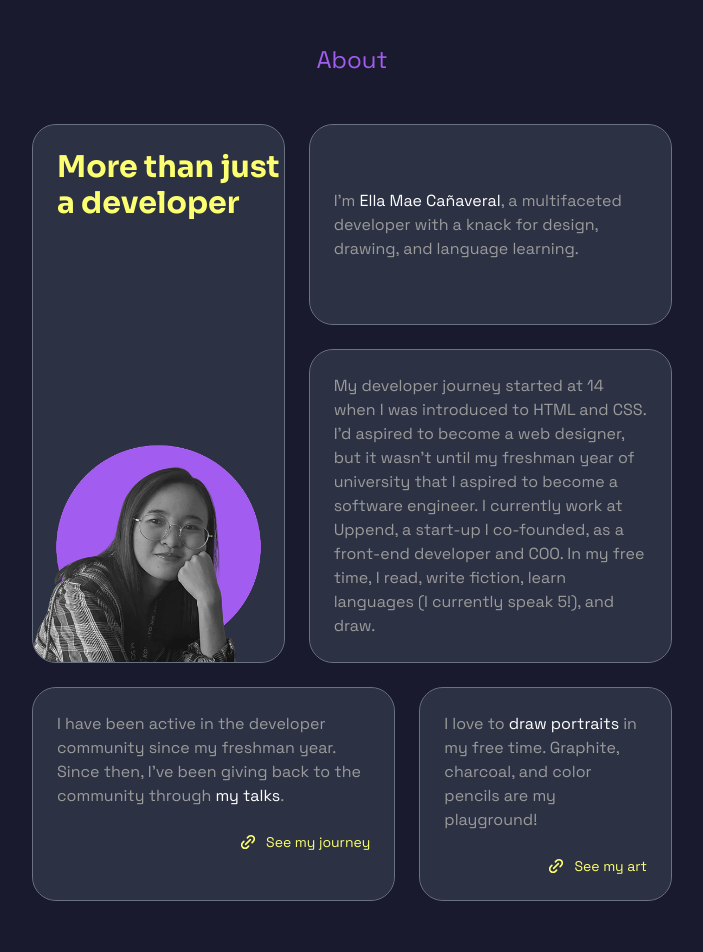
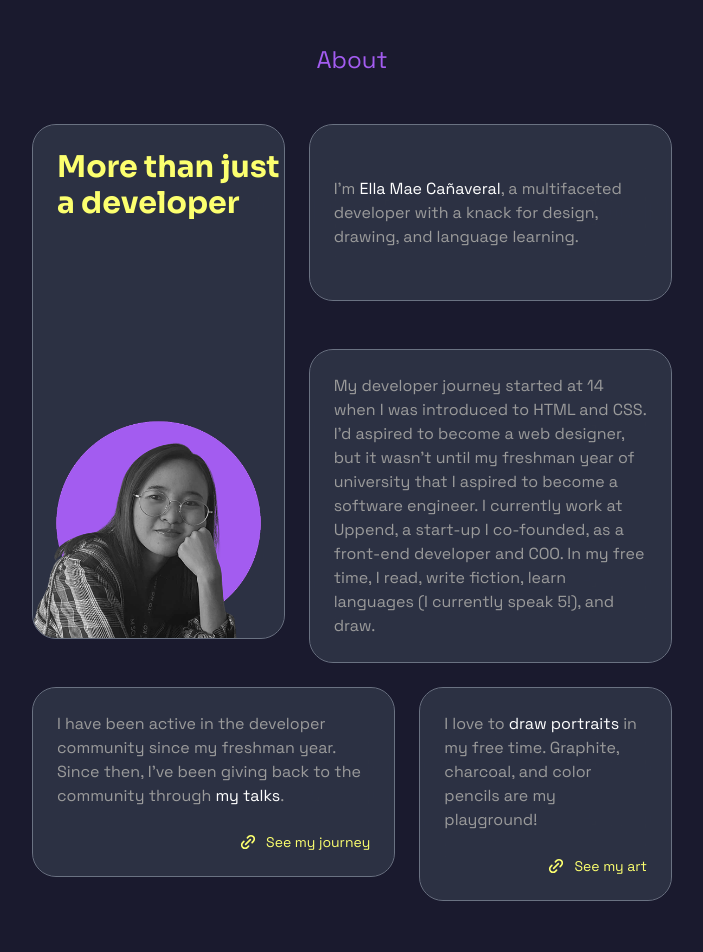
Before and after one commit to ella-emc/my-portfolio, a React (Vite) app: page / in a window 1280 px wide. Shown: the part 900-1852 px from the top of the page, without its empty margins (288-991 px from the left). Built offline with nearby package versions, Linux system fonts and the light colour scheme.

Commit message:
feat: :sparkles: Add stagger animation

```diff
--- a/src/sections/AboutSection.tsx
+++ b/src/sections/AboutSection.tsx
@@ -1,23 +1,58 @@
+import { motion } from "framer-motion";
 import SpotlightCard from "../components/SpotlightCard";
 import image from "/headshot.png";
 
 const AboutSection = () => {
+  const container = {
+    hidden: { opacity: 0 },
+    show: {
+      opacity: 1,
+      transition: {
+        staggerChildren: 0.30
+      }
+    }
+  };
+
+  const item = {
+    hidden: { opacity: 0, y: 20 },
+    show: { opacity: 1, y: 0 }
+  };
+
   return (
     <section>
-      <h2 id="about" className='font-space-grotesk text-primary text-center text-lg lg:text-2xl my-12'>About</h2>
+      <motion.h2
+        id="about"
+        className='font-space-grotesk text-primary text-center text-lg lg:text-2xl my-12'
+        initial={{ opacity: 0, y: 20 }}
+        whileInView={{ opacity: 1, y: 0 }}
+        viewport={{ amount: 0.3 }}
+        transition={{ duration: 1 }}
+      >
+        About
+      </motion.h2>
 
       <div className="space-y-6">
-        <div className='md:grid md:grid-cols-12 md:grid-rows-5 md:gap-6 space-y-6'>
+        <motion.div
+          className='md:grid md:grid-cols-12 md:grid-rows-5 md:gap-6 space-y-6'
+          variants={container}
+          initial="hidden"
+          whileInView="show"
+          viewport={{ amount: 0.1 }}
+        >
+          <motion.div variants={item} className="col-span-5 row-span-5">
             <SpotlightCard
-            className='glassmorph rounded-2xl pt-6 col-span-5 row-span-5 flex flex-col justify-between md:mb-0 hover-zoom hover:bg-background'
+              className='glassmorph rounded-2xl pt-6 flex flex-col justify-between md:mb-0 hover-zoom hover:bg-background h-full'
               spotlightColor1="rgba(163, 92, 240, 0.25)"
               spotlightColor2="rgba(252, 255, 111, 0.25)"
             >
               <h3 className='font-bold font-sora text-accent text-2xl lg:text-3xl pl-6'>More than just a developer</h3>
               <img src={image} className='rounded-b-2xl' />
             </SpotlightCard>
+          </motion.div>
+
+          <motion.div variants={item} className="col-span-7 row-span-2">
             <SpotlightCard
-            className='glassmorph rounded-2xl p-6 flex items-center justify-center col-span-7 row-span-2 md:mb-0 hover-zoom hover:bg-background'
+              className='glassmorph rounded-2xl p-6 flex items-center justify-center md:mb-0 hover-zoom hover:bg-background h-full'
               spotlightColor1="rgba(163, 92, 240, 0.25)"
               spotlightColor2="rgba(252, 255, 111, 0.25)"
             >
@@ -25,8 +60,11 @@ const AboutSection = () => {
                 I'm <span className="text-text">Ella Mae Cañaveral</span>, a multifaceted developer with a knack for design, drawing, and language learning.
               </p>
             </SpotlightCard>
+          </motion.div>
+
+          <motion.div variants={item} className="col-span-7 row-span-3">
             <SpotlightCard
-            className='glassmorph rounded-2xl p-6 flex items-center justify-center col-span-7 row-span-3 hover-zoom hover:bg-background'
+              className='glassmorph rounded-2xl p-6 flex items-center justify-center hover-zoom hover:bg-background h-full'
               spotlightColor1="rgba(163, 92, 240, 0.25)"
               spotlightColor2="rgba(252, 255, 111, 0.25)"
             >
@@ -36,10 +74,19 @@ const AboutSection = () => {
                 In my free time, I read, write fiction, learn languages (I currently speak 5!), and draw.
               </p>
             </SpotlightCard>
-        </div>
-        <div className='md:grid md:grid-cols-12 gap-6 space-y-6'>
+          </motion.div>
+        </motion.div>
+
+        <motion.div
+          className='md:grid md:grid-cols-12 gap-6 space-y-6'
+          variants={container}
+          initial="hidden"
+          whileInView="show"
+          viewport={{ amount: 0.1 }}
+        >
+          <motion.div variants={item} className="col-span-7">
             <SpotlightCard
-            className='glassmorph col-span-7 rounded-2xl p-6 flex flex-col gap-y-6 md:mb-0 hover-zoom hover:bg-background'
+              className='glassmorph rounded-2xl p-6 flex flex-col gap-y-6 md:mb-0 hover-zoom hover:bg-background h-full'
               spotlightColor1="rgba(163, 92, 240, 0.25)"
               spotlightColor2="rgba(252, 255, 111, 0.25)"
             >
@@ -49,13 +96,16 @@ const AboutSection = () => {
               </p>
               <div className='flex flex-row gap-x-2 justify-end items-center'>
                 <span>
-                <svg xmlns="http://www.w3.org/2000/svg" width="20" height="20" viewBox="0 0 24 24"><path fill="none" stroke="#FCFF6F" stroke-linecap="round" stroke-linejoin="round" stroke-width="2" d="m9.172 14.829l5.657-5.657M7.05 11.293l-1.414 1.414a4 4 0 1 0 5.657 5.657l1.412-1.414m-1.413-9.9l1.414-1.414a4 4 0 1 1 5.657 5.657l-1.414 1.414"/></svg>
+                  <svg xmlns="http://www.w3.org/2000/svg" width="20" height="20" viewBox="0 0 24 24"><path fill="none" stroke="#FCFF6F" strokeLinecap="round" strokeLinejoin="round" strokeWidth="2" d="m9.172 14.829l5.657-5.657M7.05 11.293l-1.414 1.414a4 4 0 1 0 5.657 5.657l1.412-1.414m-1.413-9.9l1.414-1.414a4 4 0 1 1 5.657 5.657l-1.414 1.414"/></svg>
                 </span>
                 <p className='font-space-grotesk text-accent text-end text-sm'>See my journey</p>
               </div>
             </SpotlightCard>
+          </motion.div>
+
+          <motion.div variants={item} className="col-span-5">
             <SpotlightCard
-            className='glassmorph col-span-5 rounded-2xl p-6 flex flex-col gap-y-6 hover-zoom hover:bg-background'
+              className='glassmorph rounded-2xl p-6 flex flex-col gap-y-6 hover-zoom hover:bg-background h-full'
               spotlightColor1="rgba(163, 92, 240, 0.25)"
               spotlightColor2="rgba(252, 255, 111, 0.25)"
             >
@@ -64,12 +114,13 @@ const AboutSection = () => {
               </p>
               <div className='flex flex-row gap-x-2 justify-end items-center'>
                 <span>
-                <svg xmlns="http://www.w3.org/2000/svg" width="20" height="20" viewBox="0 0 24 24"><path fill="none" stroke="#FCFF6F" stroke-linecap="round" stroke-linejoin="round" stroke-width="2" d="m9.172 14.829l5.657-5.657M7.05 11.293l-1.414 1.414a4 4 0 1 0 5.657 5.657l1.412-1.414m-1.413-9.9l1.414-1.414a4 4 0 1 1 5.657 5.657l-1.414 1.414"/></svg>
+                  <svg xmlns="http://www.w3.org/2000/svg" width="20" height="20" viewBox="0 0 24 24"><path fill="none" stroke="#FCFF6F" strokeLinecap="round" strokeLinejoin="round" strokeWidth="2" d="m9.172 14.829l5.657-5.657M7.05 11.293l-1.414 1.414a4 4 0 1 0 5.657 5.657l1.412-1.414m-1.413-9.9l1.414-1.414a4 4 0 1 1 5.657 5.657l-1.414 1.414"/></svg>
                 </span>
                 <p className='font-space-grotesk text-accent text-end text-sm'>See my art</p>
               </div>
             </SpotlightCard>
-        </div>
+          </motion.div>
+        </motion.div>
       </div>
     </section>
   )
```
Lines whose indentation alone changed are shown as unchanged.
